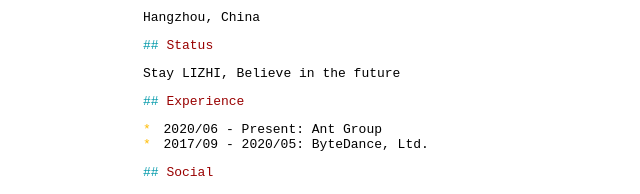
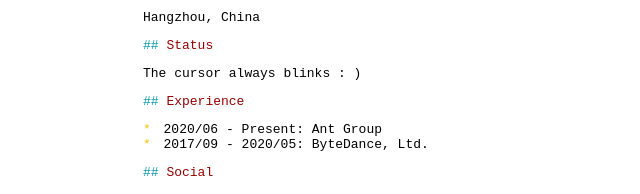
Before and after one commit to howel52/homepage-generator, a plain HTML site: page index.html in a window 1280 px wide. Shown: the part 188-382 px from the top of the page, 319-959 px from the left. Drawn offline with Linux system fonts and the light colour scheme.

Commit message:
deploy: 454526a89ea51efb78d6cfa334bb01210e5956ba

```diff
--- a/index.html
+++ b/index.html
@@ -221,7 +221,7 @@
     <p>Hangzhou, China</p>
 
     <h2>Status</h2>
-    <p>Stay LIZHI, Believe in the future</p>
+    <p>The cursor always blinks : )</p>
 
     <h2>Experience</h2>
 
```
